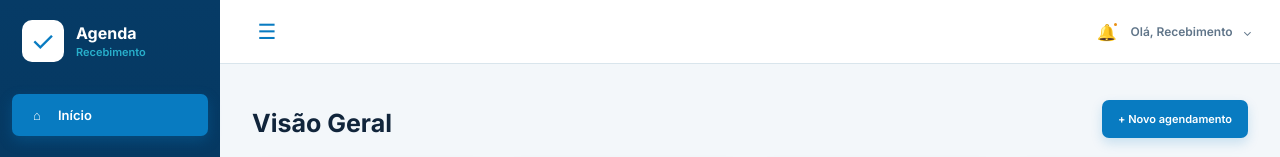
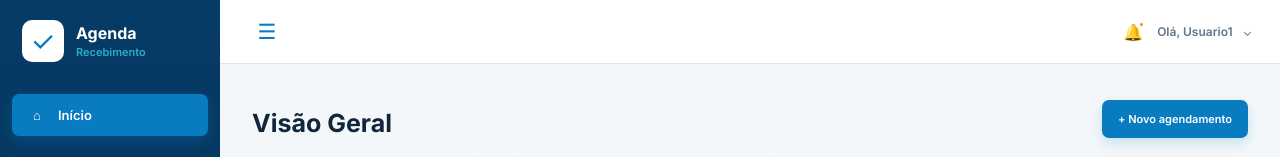
Before and after one commit to wesleyspereira/agendamentos-autoglass, a React (Vite) app: page / in a window 1280 px wide. Shown: the top 157 px of the page. Built offline with nearby package versions, Linux system fonts and the light colour scheme.

Commit message:
nome_usuaria.teste

```diff
--- a/src/components/Topbar.jsx
+++ b/src/components/Topbar.jsx
@@ -8,7 +8,7 @@ function Topbar() {
                     🔔
                     <span className="notification-button__dot" />
                 </button>
-                <span>Olá, Recebimento</span>
+                <span>Olá, Usuario1</span>
                 <span aria-hidden="true">⌄</span>
             </div>
         </header>
```
